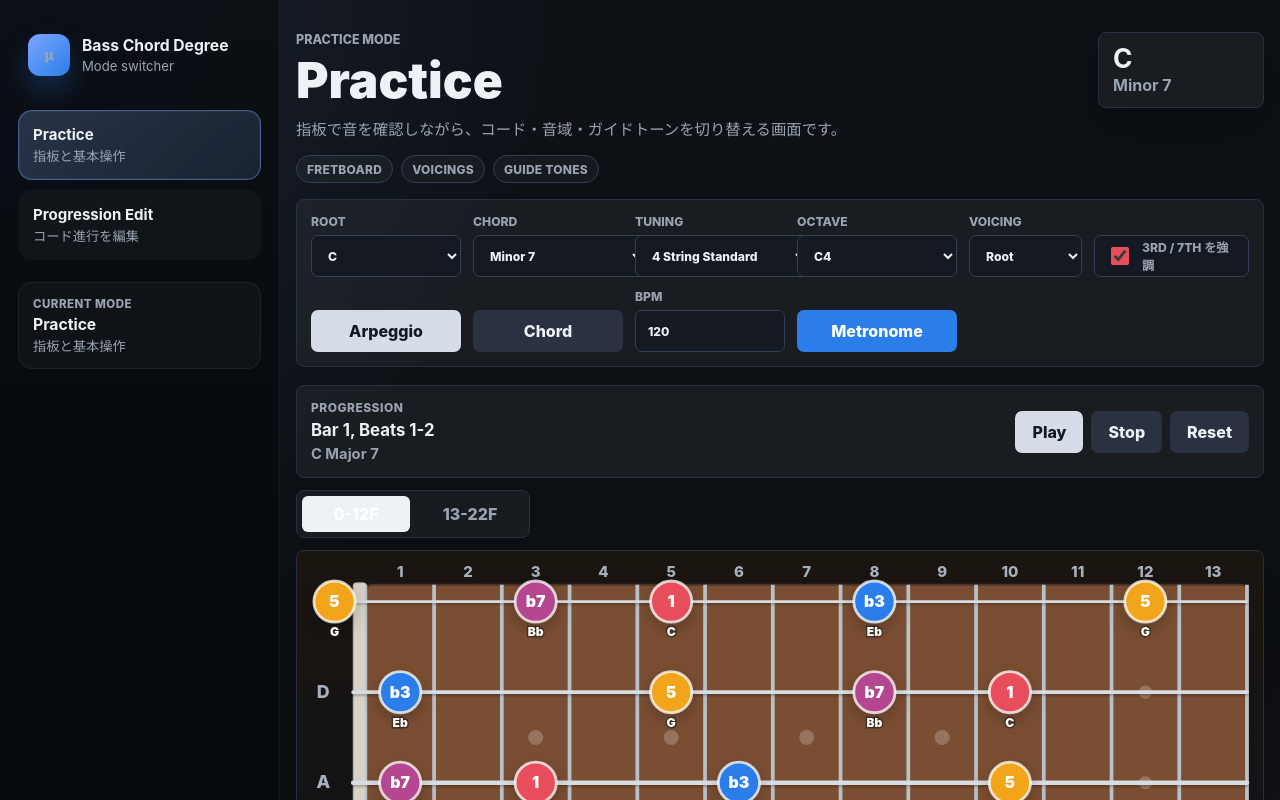
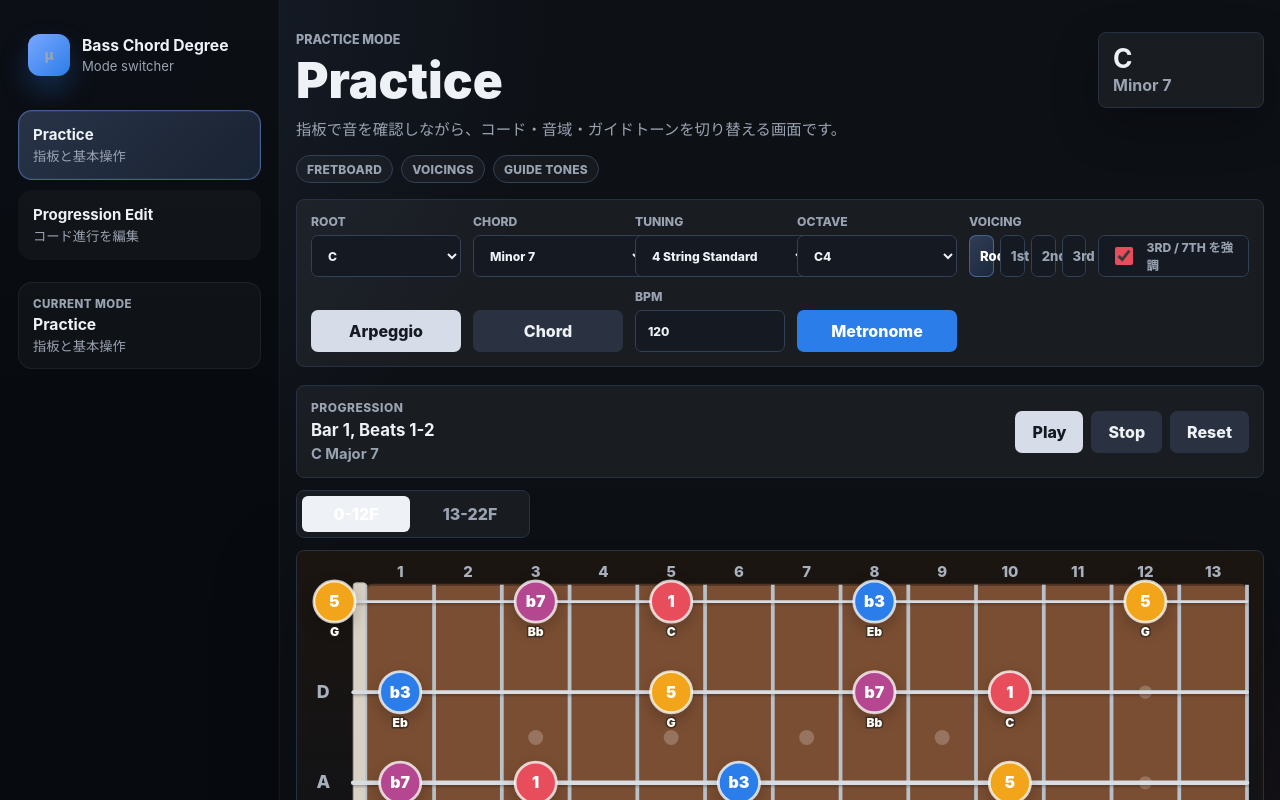
Before and after one commit to muu-ima/muu-fret-degree, a Next.js app: page / in a window 1280 px wide. Shown: the top 800 px of the page. Built offline with nearby package versions, Linux system fonts and the light colour scheme.

Commit message:
Tabify voicing selection

```diff
--- a/app/components/ControlsPanel.tsx
+++ b/app/components/ControlsPanel.tsx
@@ -1,6 +1,6 @@
 "use client";
 
-import { chordInversionLabel, type ChordOctave, type ChordType, type Tuning } from "../lib/music";
+import { type ChordOctave, type ChordType, type Tuning } from "../lib/music";
 
 type ControlsPanelProps = {
   className: string;
@@ -59,6 +59,8 @@ export function ControlsPanel({
   onBpmCommit,
   onToggleMetronome,
 }: ControlsPanelProps) {
+  const voicingTabs = ["Root", "1st", "2nd", "3rd"];
+
   return (
     <section className={className} aria-label="コードとチューニング">
       <label>
@@ -101,19 +103,26 @@ export function ControlsPanel({
           ))}
         </select>
       </label>
-      <label>
-        Voicing
-        <select
-          value={chordInversion}
-          onChange={(event) => onChordInversionChange(Number(event.target.value))}
-        >
-          {chordInversions.map((item) => (
-            <option key={item} value={item}>
-              {chordInversionLabel(item)}
-            </option>
-          ))}
-        </select>
-      </label>
+      <div className="voicingTabs" role="group" aria-label="Voicing">
+        <span className="voicingTabsLabel">Voicing</span>
+        <div className="voicingTabsRow">
+          {chordInversions.map((item) => {
+            const label = voicingTabs[item] ?? `${item}`;
+            const isActive = item === chordInversion;
+            return (
+              <button
+                key={item}
+                type="button"
+                className={isActive ? "voicingTab active" : "voicingTab"}
+                aria-pressed={isActive}
+                onClick={() => onChordInversionChange(item)}
+              >
+                {label}
+              </button>
+            );
+          })}
+        </div>
+      </div>
       <label className="toggle">
         <input
           type="checkbox"
--- a/app/globals.css
+++ b/app/globals.css
@@ -265,6 +265,41 @@ input {
   border: 1px solid var(--line);
   border-radius: 8px;
   background: rgba(255, 255, 255, 0.05);
+}
+
+.voicingTabs {
+  display: grid;
+  gap: 6px;
+}
+
+.voicingTabsLabel {
+  color: var(--muted);
+  font-size: 0.76rem;
+  font-weight: 800;
+  text-transform: uppercase;
+}
+
+.voicingTabsRow {
+  display: grid;
+  grid-template-columns: repeat(4, minmax(0, 1fr));
+  gap: 6px;
+}
+
+.voicingTab {
+  min-height: 42px;
+  padding: 0 10px;
+  border: 1px solid #334055;
+  border-radius: 7px;
+  background: #141922;
+  color: var(--muted);
+  font-size: 0.82rem;
+  font-weight: 800;
+}
+
+.voicingTab.active {
+  background: linear-gradient(135deg, rgba(122, 167, 255, 0.24), rgba(43, 125, 233, 0.14));
+  color: #fff;
+  border-color: rgba(122, 167, 255, 0.42);
 }
 
 label {
@@ -728,6 +763,10 @@ select:focus-visible,
     grid-template-columns: repeat(2, minmax(0, 1fr));
   }
 
+  .voicingTabsRow {
+    grid-template-columns: repeat(2, minmax(0, 1fr));
+  }
+
   .progressionPanel {
     grid-template-columns: 1fr;
     align-items: stretch;
```
Also changed, not shown: 1 other file (tests, documents, lock files or other folders).
